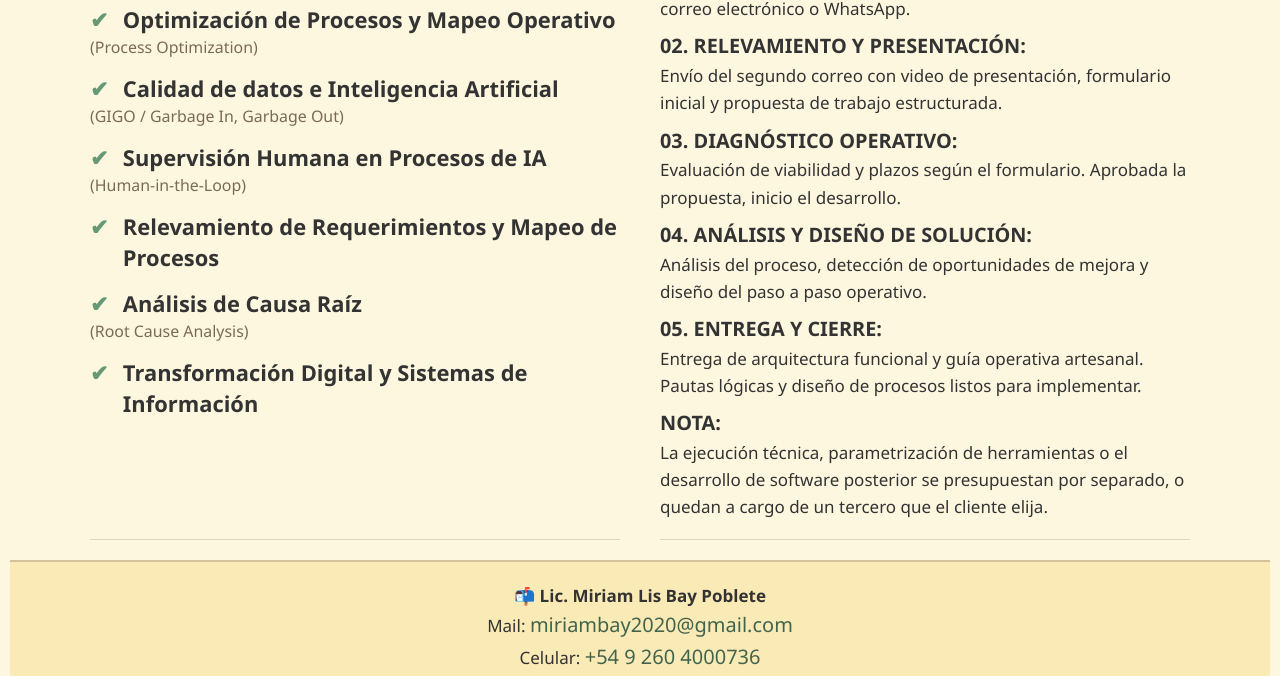
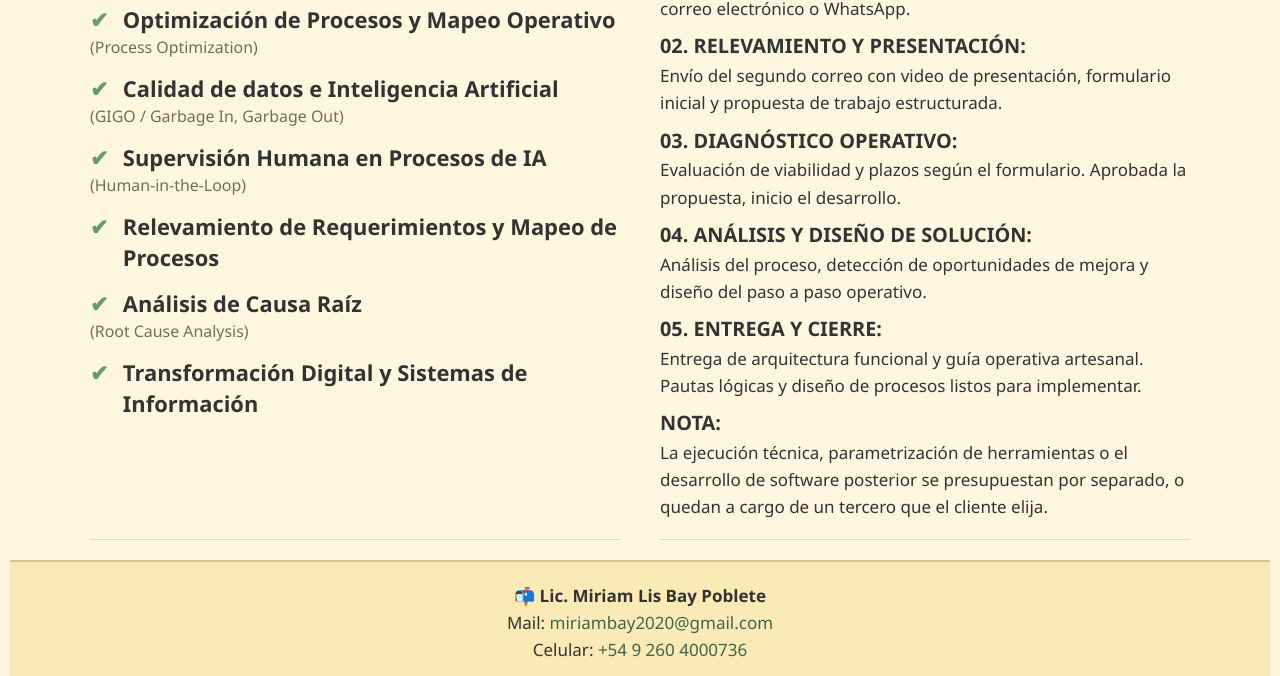
Before and after one commit to miriambay/miriambay.github.io, a plain HTML site: page index.html in a window 1280 px wide. Shown: the part 345-1021 px from the top of the page. Drawn offline with Linux system fonts and the light colour scheme.

Commit message:
Add files via upload

```diff
--- a/style.css
+++ b/style.css
@@ -486,3 +486,8 @@ body:not(:has(.panel:target)) .nav-link[href="#inicio"] {
   background-color: var(--crema-suave);
   color: var(--verde-oliva-oscuro) !important;
 }
+
+/* 🔠 Enlaces dentro de párrafos, listas y pie: toman el tamaño del texto que los rodea */
+p a, li a, footer a {
+  font-size: inherit;
+}
```
